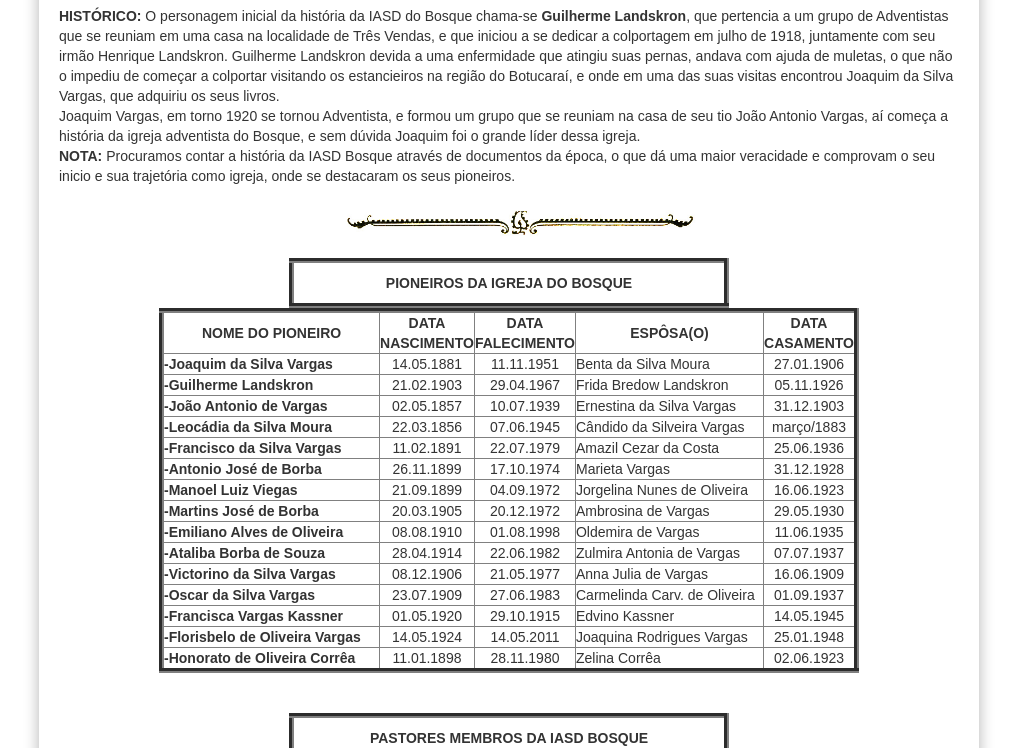
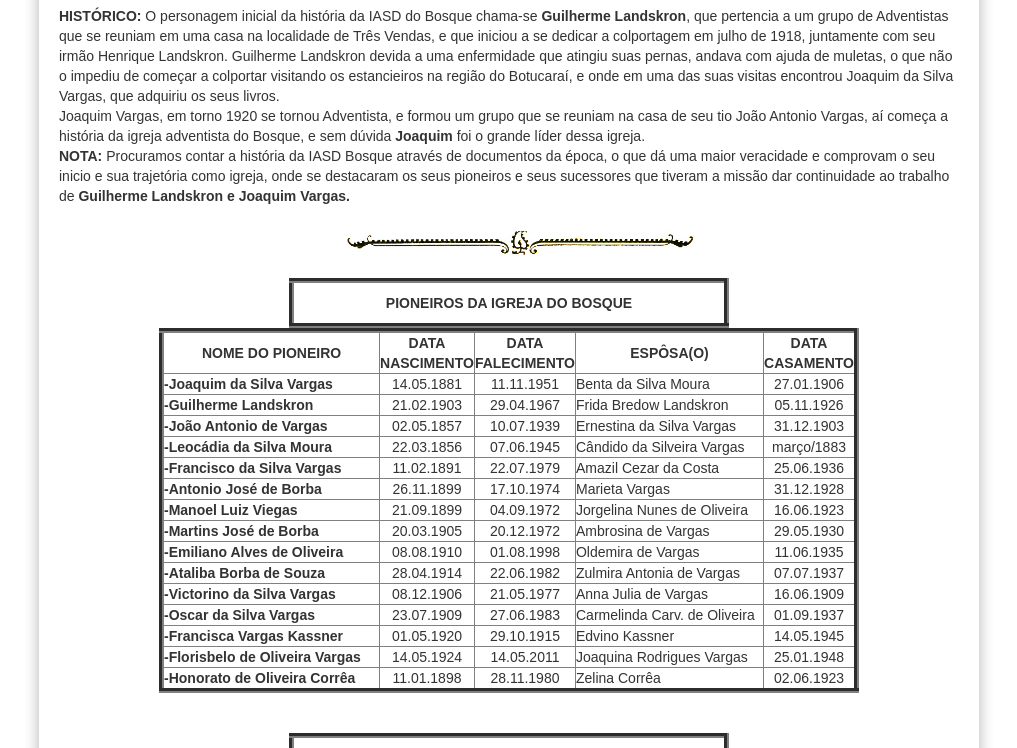
Before and after one commit to claudiovargas1955/claudiovargas1955.github.io, a Jekyll site: the page built from _pages/história-da-iasd-bosque.html, in a window 1280 px wide and 900 px high, scrolled down 838 px, cut to the strip 152-900 px from the top of the window. Shown: the whole strip, without its empty margins (131-1148 px from the left). Built offline with Jekyll 4.4.1, drawn with Linux system fonts in a browser that asks for light colours; some web fonts are replaced.

Commit message:
Update história-da-iasd-bosque.html

```diff
--- a/_pages/história-da-iasd-bosque.html
+++ b/_pages/história-da-iasd-bosque.html
@@ -166,9 +166,9 @@ localidade de Três Vendas, e que iniciou a se dedicar a colportagem em julho de
 que atingiu suas pernas, andava com ajuda de muletas, o que não o impediu de começar a colportar visitando os estancieiros na região do Botucaraí, e onde em uma das suas visitas
 encontrou Joaquim da Silva Vargas, que adquiriu os seus livros.<br>
 Joaquim Vargas, em torno 1920 se tornou Adventista, e formou um grupo que se reuniam na casa de seu tio João Antonio Vargas, aí começa a história da igreja adventista do Bosque,
-e sem dúvida Joaquim foi o grande líder dessa igreja.<br>
+e sem dúvida <b>Joaquim</b> foi o grande líder dessa igreja.<br>
 <b>NOTA:</b> Procuramos contar a história da IASD Bosque através de documentos da época, o que dá uma maior veracidade e comprovam o seu inicio e sua trajetória como igreja,
-onde se destacaram os seus pioneiros. <br>
+onde se destacaram os seus pioneiros e seus sucessores que tiveram a missão dar continuidade ao trabalho de <b>Guilherme Landskron e Joaquim Vargas.</b> <br>
 
 <img class="dir3" style="float:center"; src="/images/Separador2.jpg" class="img-responsive" width="400px" title="";/><br>
 
```
